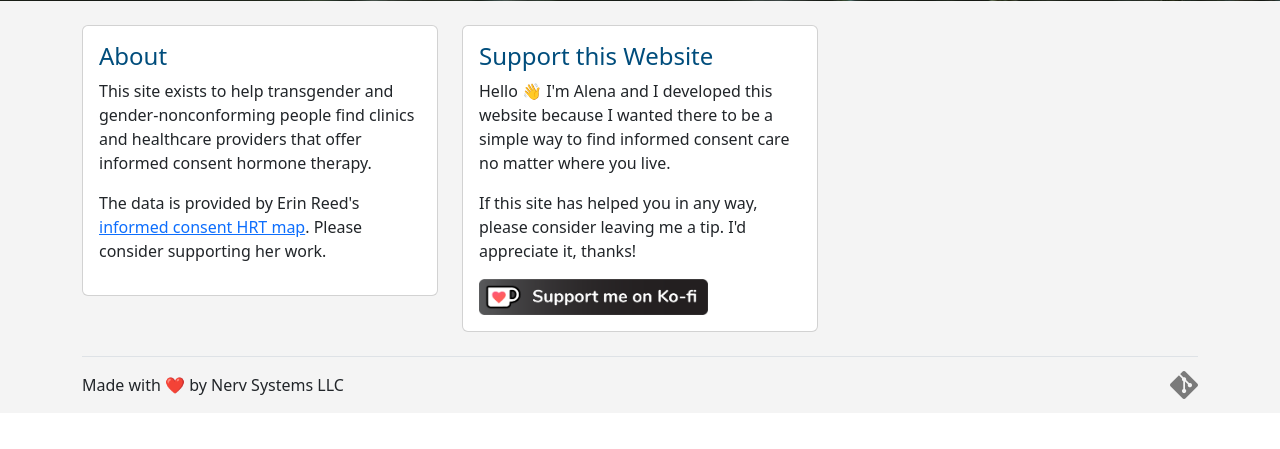
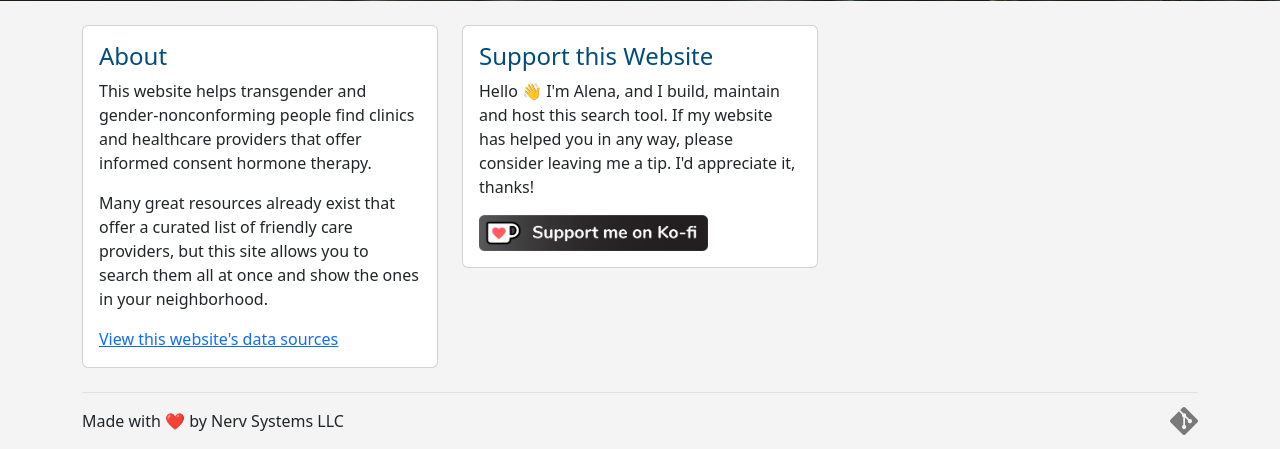
Before and after one commit to MirandaCalls/mychoicehrt, a Symfony app: template templates/home.html.twig in a window 1280 px wide. Shown: the part 565-1014 px from the top of the page. Before the commit the page ends 964 px from the top, so only its background shows below. Run offline with Twig, Linux system fonts and the light colour scheme; the template is opened without the code that fills it, so the values that code supplies are empty; form fields are guessed from the names that the template uses; style sheets or scripts are compiled from the project's sources; some libraries are stand-ins or nearby versions.

Commit message:
revise homepage info cards

```diff
--- a/templates/home.html.twig
+++ b/templates/home.html.twig
@@ -26,8 +26,9 @@
                     <div class="card mb-4 mb-lg-0">
                         <div class="card-body">
                             <h4>About</h4>
-                            <p>This site exists to help transgender and gender-nonconforming people find clinics and healthcare providers that offer informed consent hormone therapy.</p>
-                            <p>The data is provided by Erin Reed's <a href="https://www.google.com/maps/d/u/0/viewer?mid=1DxyOTw8dI8n96BHFF2JVUMK7bXsRKtzA&ll=41.923729399958034%2C-93.68314094170074&z=8" target="_blank"> informed consent HRT map</a>. Please consider supporting her work.</p>
+                            <p>This website helps transgender and gender-nonconforming people find clinics and healthcare providers that offer informed consent hormone therapy.</p>
+                            <p>Many great resources already exist that offer a curated list of friendly care providers, but this site allows you to search them all at once and show the ones in your neighborhood.</p>
+                            <a class="card-link" href="{{ path('app_data_sources') }}">View this website's data sources</a>
                         </div>
                     </div>
                 </div>
@@ -35,8 +36,7 @@
                     <div class="card">
                         <div class="card-body">
                             <h4>Support this Website</h4>
-                            <p>Hello 👋 I'm Alena and I developed this website because I wanted there to be a simple way to find informed consent care no matter where you live.</p>
-                            <p>If this site has helped you in any way, please consider leaving me a tip. I'd appreciate it, thanks!</p>
+                            <p>Hello 👋 I'm Alena, and I build, maintain and host this search tool. If my website has helped you in any way, please consider leaving me a tip. I'd appreciate it, thanks!</p>
                             <a href='https://ko-fi.com/N4N7I7903' target='_blank'><img style='border:0;height:36px;' src='{{ asset('images/kofi_button_dark.png') }}' alt='Send me a tip at ko-fi.com' /></a>
                         </div>
                     </div>
```
